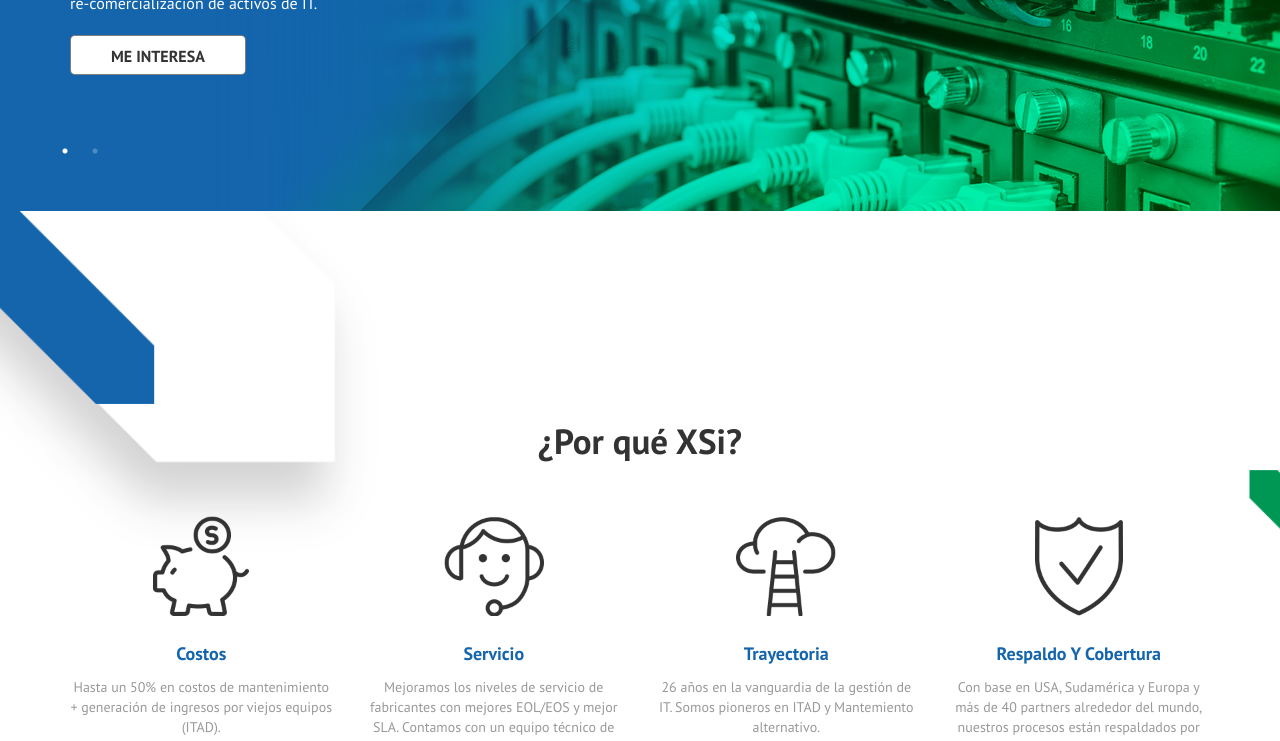
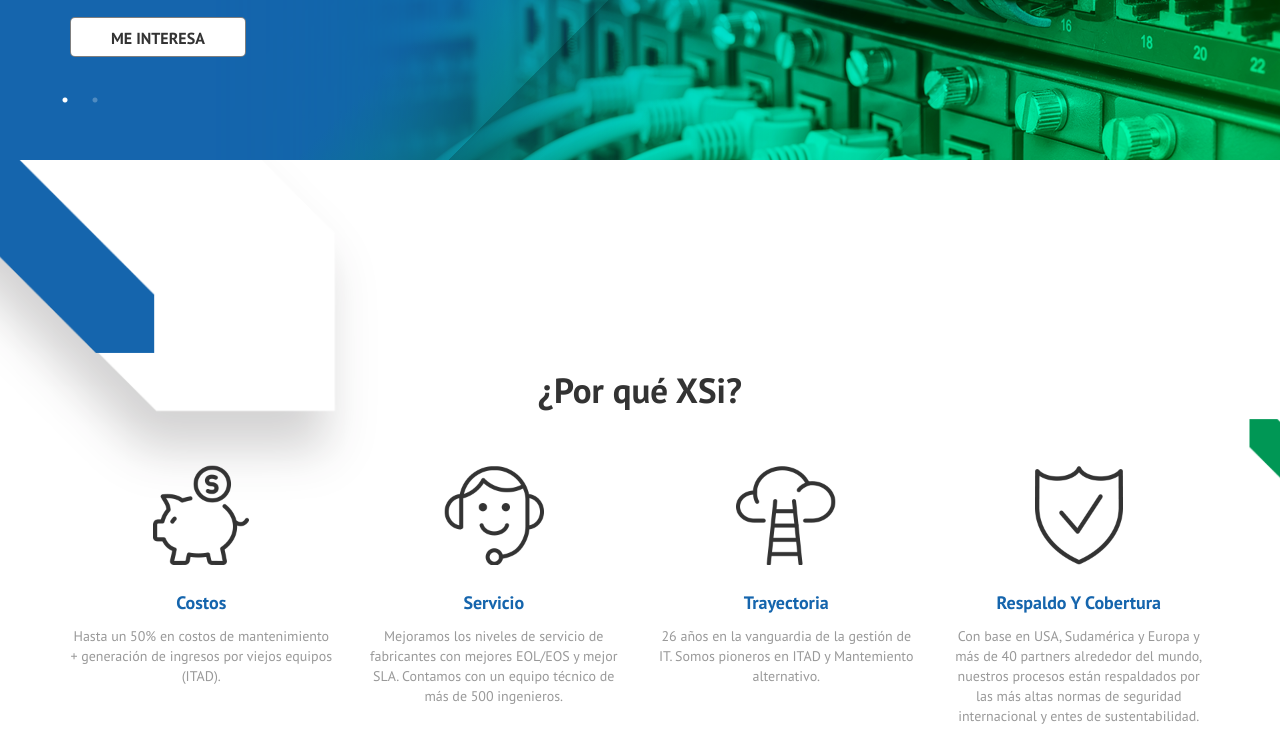
Before and after one commit to migueljrojas/xsiweb, a website: page web/index.html in a window 1280 px wide. Shown: the part 352-1093 px from the top of the page. Drawn offline with Linux system fonts and the light colour scheme.

Commit message:
Fixed styles

```diff
--- a/src/_styles/pages/_home.scss
+++ b/src/_styles/pages/_home.scss
@@ -2,17 +2,13 @@
     /* Porque XSI*/
 
     &__hero {
-
         background-image: $gradient;
-
-
-
     }
 
     &__slider {
         overflow: hidden;
         height: 0;
-        padding-bottom: 44%;
+        padding-bottom: 40%;
         position: relative;
         margin-bottom: 0!important;
 
@@ -28,7 +24,7 @@
 
         &__slide{
             height: 0;
-            padding-bottom: 44%;
+            padding-bottom: 40%;
             position: relative;
             background-size: cover;
 
```
Also changed, not shown: web/styles/main.css, 1 other file.
